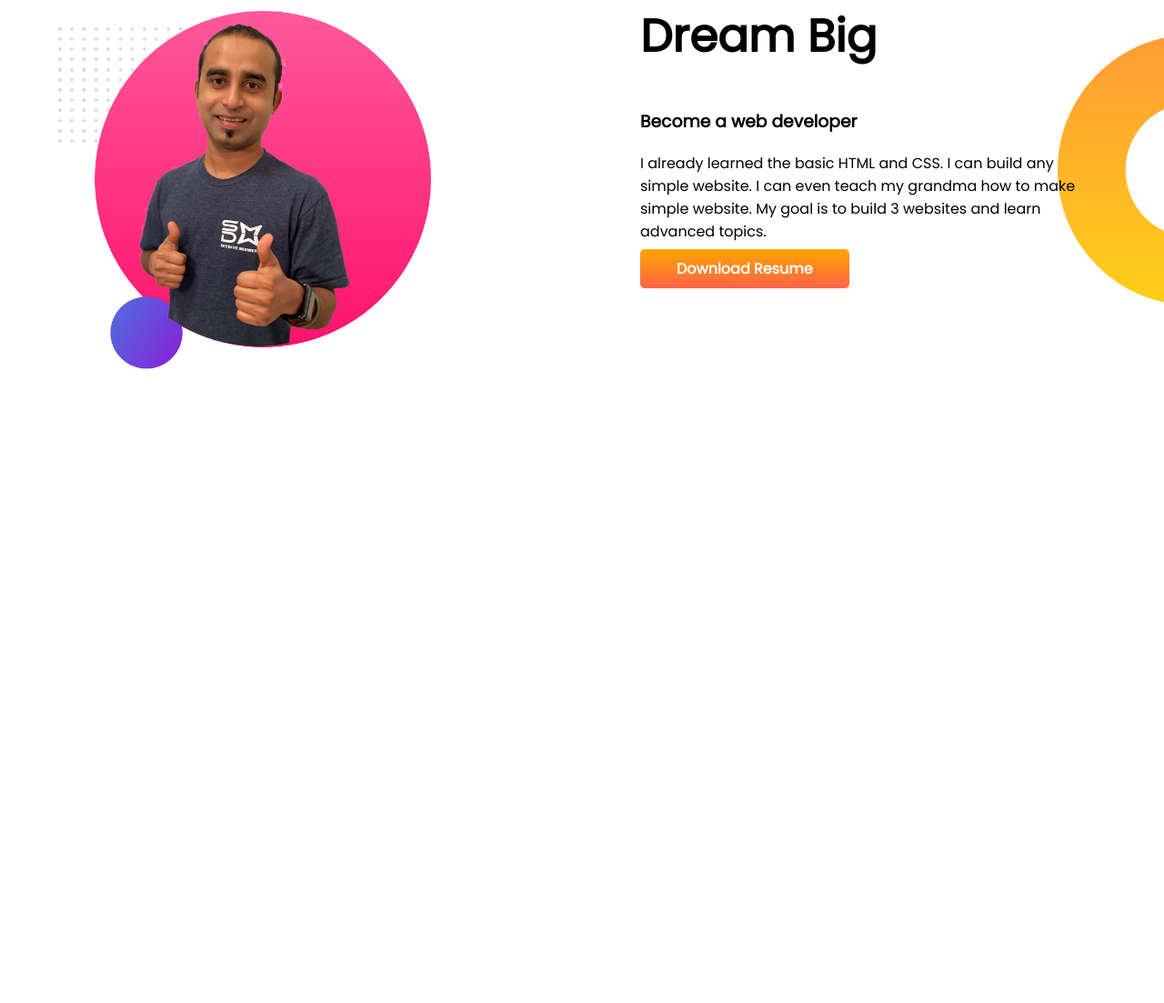
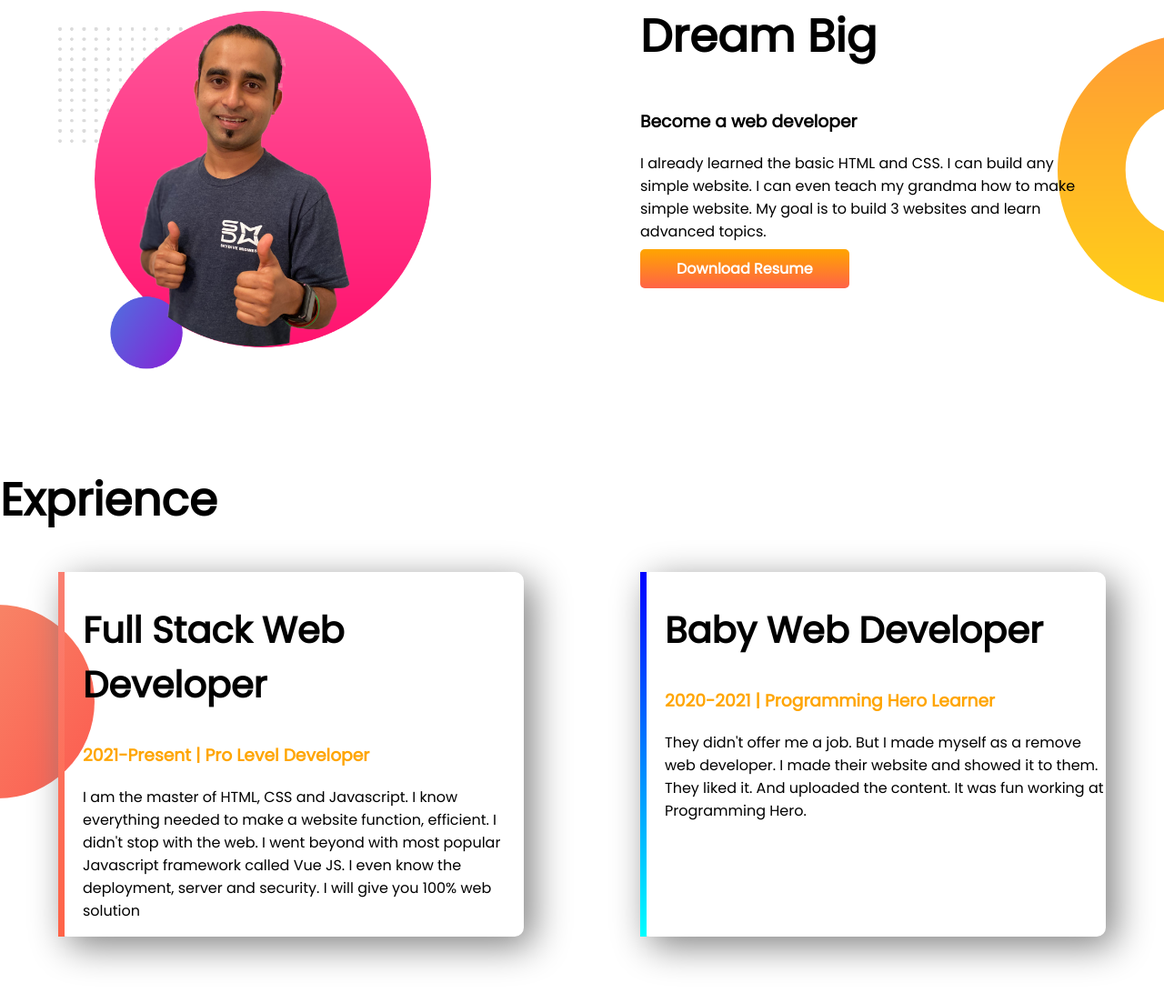
Before and after one commit to Aniruddha97/Portfolio, a plain HTML site: page index.html in a window 1280 px wide. Shown: the part 677-1780 px from the top of the page at 91% size. Before the commit the page ends 1190 px from the top, so only its background shows below. Drawn offline with Linux system fonts and the light colour scheme.

Commit message:
exprience

```diff
--- a/index.html
+++ b/index.html
@@ -13,10 +13,10 @@
 </head>
 
 <body>
-    <section class="top-banner">
+    <section class="top-banner flexiblecon">
         <div class="width">
             <h1>Welcome To</h1>
-            <h1><span class="orang">Anirudha Dhar </span>World </h1>
+            <h1><span class="orang">Anirudha Dhar </span>World! </h1>
             <h3>Build Climber and Train Stoppe</h3>
             <p>You might saw me jumping, climbing buildings, and stopping trains. But nobody pays me a dime for that
                 work. That's why I am learning and mastering web development. I will not stop until I become the Web
@@ -28,7 +28,7 @@
             <img src="images/jhankar.png" alt="" srcset="">
         </div>
     </section>
-    <section class="bigdream">
+    <section class="bigdream flexiblecon">
         <div class="width">
             <img src="images/jhankar2.png" alt="" srcset="">
         </div>
@@ -40,6 +40,26 @@
             <a class="linkbutton" target="_blank" href="https://github.com/Aniruddha97/Portfolio">Download Resume</a>
         </div>
     </section>
+    <section class="experience">
+        <h1>Exprience</h1>
+        <div class="flexiblecon">
+            <div id="fullstakexp" class="expitem">
+                <h2>Full Stack Web Developer</h2>
+                <h3 class="orang">2021-Present | Pro Level Developer</h3>
+                <p>I am the master of HTML, CSS and Javascript. I know everything needed to make a website function,
+                    efficient. I didn't stop with the web. I went beyond with most popular Javascript framework called
+                    Vue
+                    JS. I even know the deployment, server and security. I will give you 100% web solution</p>
+            </div>
+            <div id="babyexp" class="expitem">
+                <h2>Baby Web Developer</h2>
+                <h3 class="orang">2020-2021 | Programming Hero Learner</h3>
+                <p>They didn't offer me a job. But I made myself as a remove web developer. I made their website and
+                    showed
+                    it to them. They liked it. And uploaded the content. It was fun working at Programming Hero.</p>
+            </div>
+        </div>
+    </section>
 
 
 </body>
--- a/style.css
+++ b/style.css
@@ -4,6 +4,9 @@ body{
 }
 h1{
     font-size: 50px;
+}
+h2{
+    font-size: 40px;
 }
 .orang{
     color: orange;
@@ -17,7 +20,7 @@ h1{
     width: 80%;
     padding-top: 10%;
 }
-section{
+.flexiblecon{
     display: flex;
     margin-bottom: 100px;
 }
@@ -38,3 +41,25 @@ section{
     background-repeat: no-repeat;
     background-position: right;
 }
+.experience{
+    background-image: url(images/exp-bg.png);
+    background-repeat: no-repeat;
+    background-position: left;
+}
+.expitem{
+    box-shadow: 10px 10px 40px gray;
+    width: 40%;
+    margin-left: 5%;
+    margin-right: 5%;
+    padding-left: 20px;
+    border-radius: 10px;
+}
+#babyexp{
+    border-left: 7px solid;
+    border-image: linear-gradient(blue, cyan);
+    border-image-slice: 1;
+}
+#fullstakexp{
+    border-left: 7px solid;
+    border-image: linear-gradient(salmon, tomato);
+    border-image-slice: 1;
```
